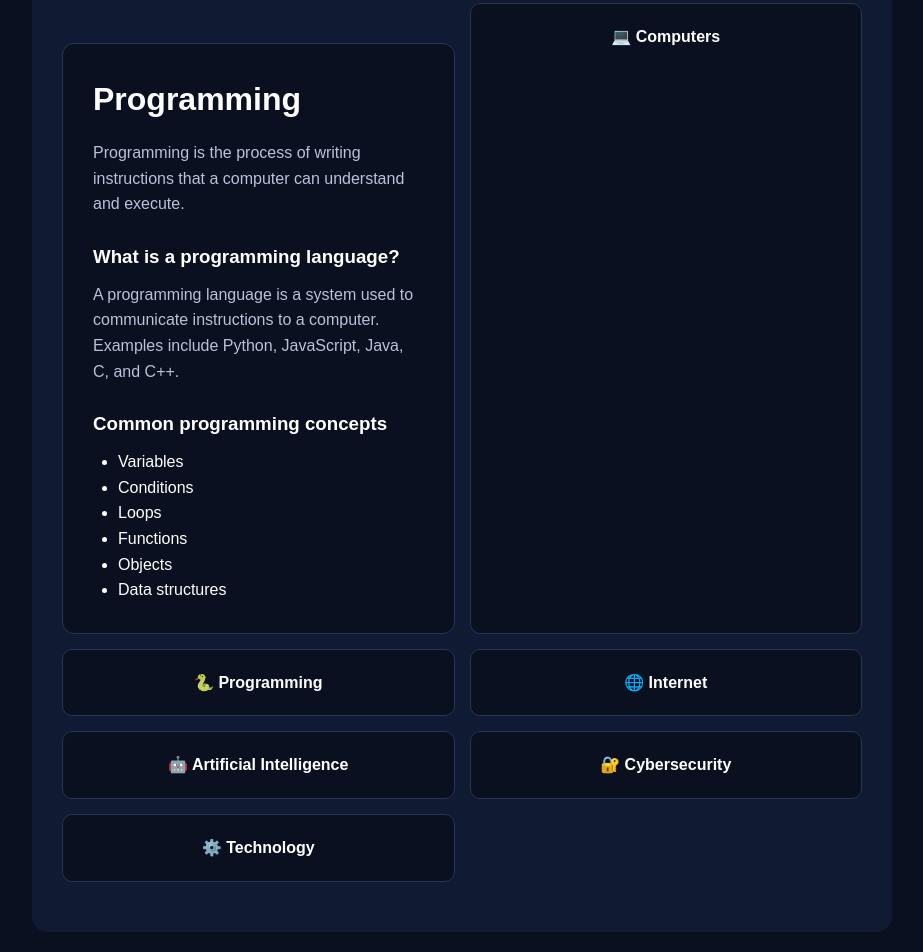
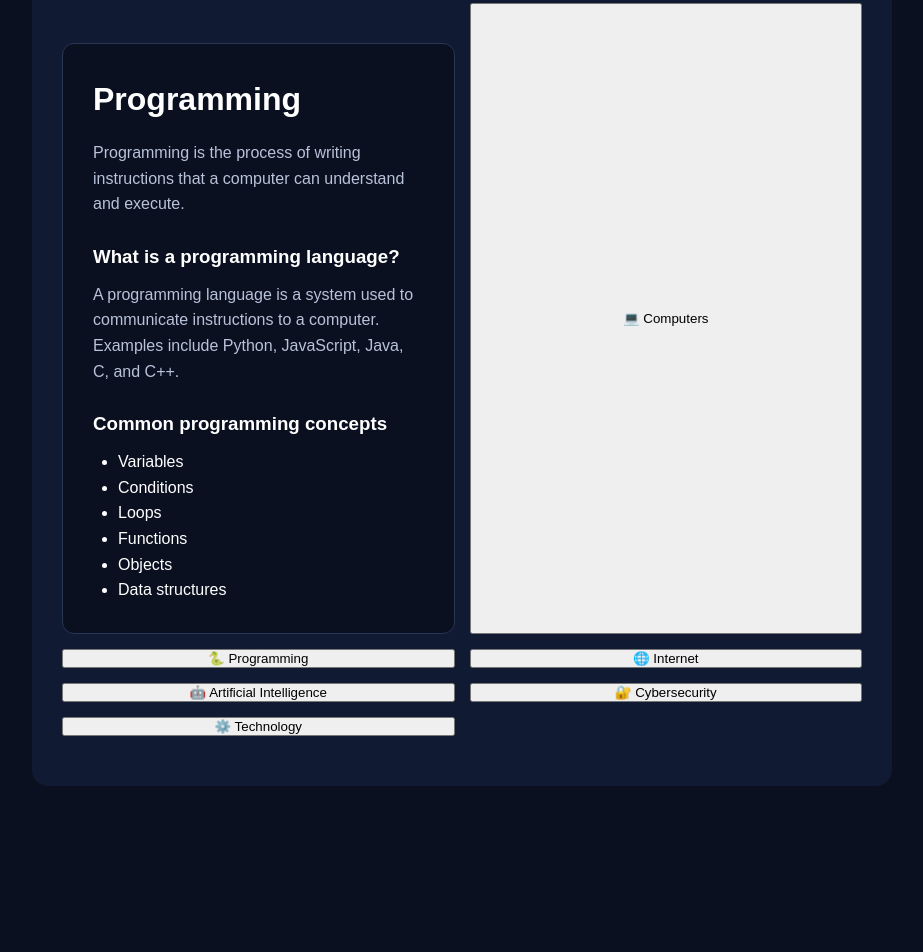
Before and after one commit to CYBERSTARThe/Computer-Guide, a plain HTML site: page learn.html in a window 1280 px wide. Shown: the part 495-1447 px from the top of the page, without its empty margins (178-1101 px from the left). After the commit the page ends 1301 px from the top, so only its background shows below. Drawn offline with Linux system fonts and the light colour scheme.

Commit message:
Update learn.html

```diff
--- a/learn.html
+++ b/learn.html
@@ -71,17 +71,30 @@
     </ul>
 
 </div>
-                <a href="#">💻 Computers</a>
 
-                <a href="#">🐍 Programming</a>
+   <button onclick="showTopic('computers')">
+    💻 Computers
+</button>
 
-                <a href="#">🌐 Internet</a>
+<button onclick="showTopic('programming')">
+    🐍 Programming
+</button>
 
-                <a href="#">🤖 Artificial Intelligence</a>
+<button onclick="showTopic('internet')">
+    🌐 Internet
+</button>
 
-                <a href="#">🔐 Cybersecurity</a>
+<button onclick="showTopic('ai')">
+    🤖 Artificial Intelligence
+</button>
 
-                <a href="#">⚙️ Technology</a>
+<button onclick="showTopic('cybersecurity')">
+    🔐 Cybersecurity
+</button>
+
+<button onclick="showTopic('technology')">
+    ⚙️ Technology
+</button>
 
             </div>
 
```
